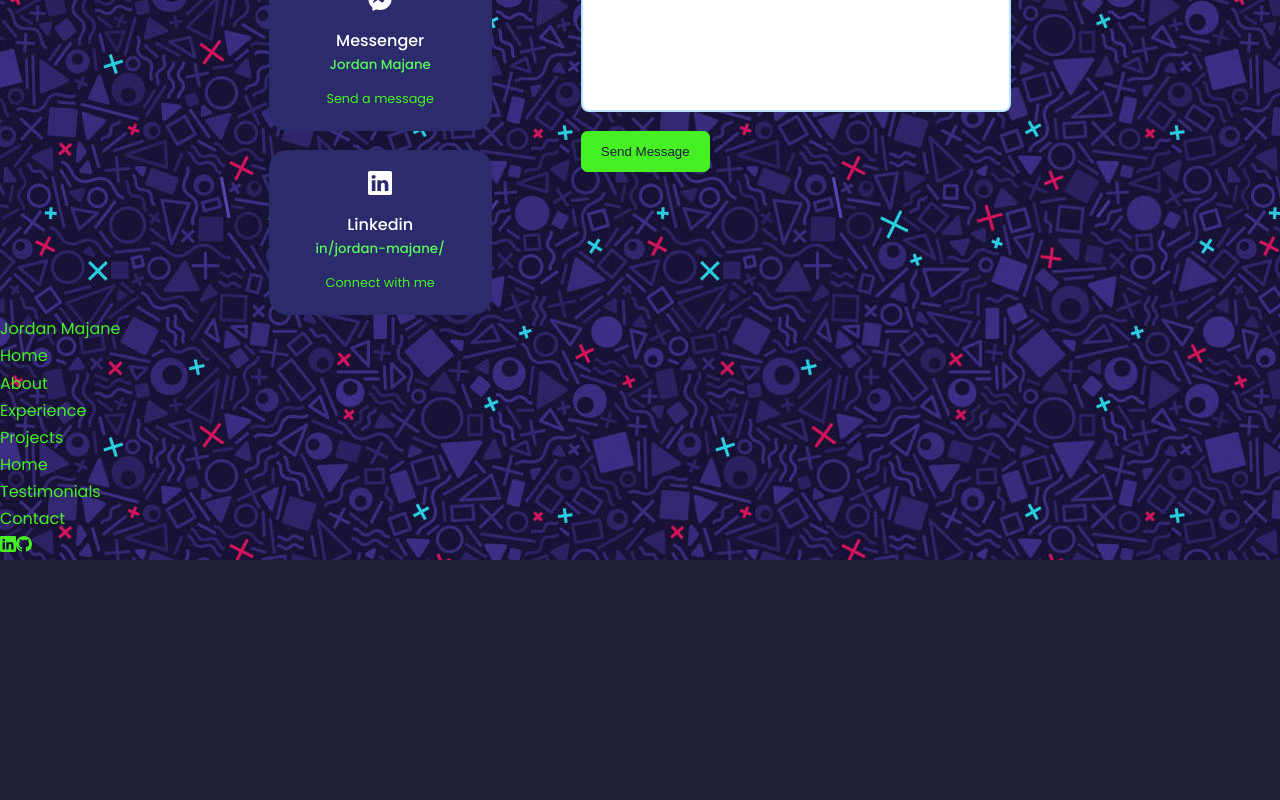
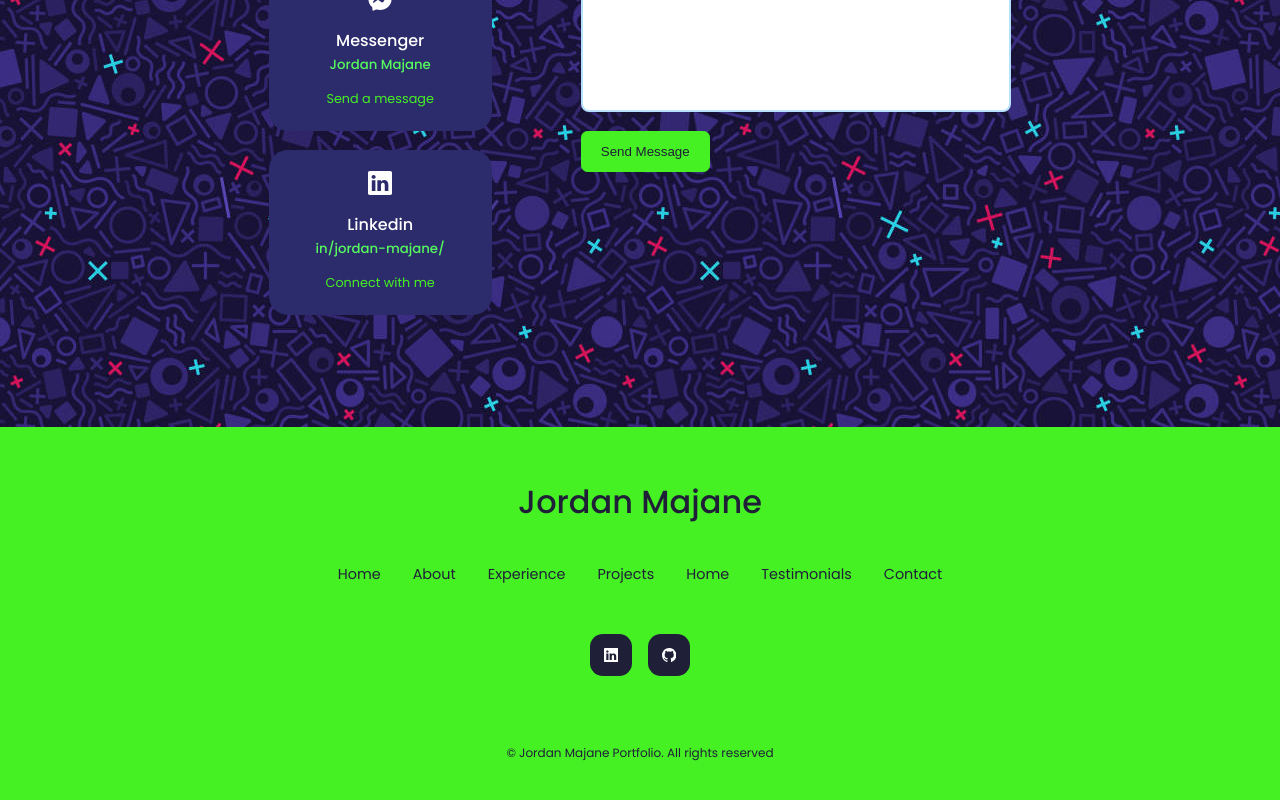
Before and after one commit to Jmajane/Portfolio, a React (Create React App) app: page / in a window 1280 px wide. Shown: the part 4757-5557 px from the top of the page. Before the commit the page ends 5317 px from the top, so only its background shows below. Built offline with nearby package versions, Linux system fonts and the light colour scheme.

Commit message:
footer section completed

```diff
--- a/src/components/footer/Footer.jsx
+++ b/src/components/footer/Footer.jsx
@@ -8,7 +8,7 @@
     <footer>
       <a href="#" className='footer__logo'>Jordan Majane</a>
 
-      <ul>
+      <ul className='permalinks'>
         <li><a href='#'>Home</a></li>
         <li><a href='#about'>About</a></li>
         <li><a href='#experience'>Experience</a></li>
@@ -22,6 +22,10 @@
         <a href="https://www.linkedin.com/in/jordan-majane/"><BsLinkedin /></a>
         <a href="https://github.com/Jmajane"><BsGithub /></a>
       </div>
+
+      <div className="footer__copyright">
+        <small>&copy; Jordan Majane Portfolio. All rights reserved</small>
+      </div>
     </footer>
   )
 }
--- a/src/components/footer/footer.css
+++ b/src/components/footer/footer.css
@@ -0,0 +1,67 @@
+footer {
+    background: var(--color-primary);
+    padding: 3rem 0;
+    text-align: center;
+    font-size: 0.9rem;
+    margin-top: 7rem;
+}
+
+footer a {
+    color: var(--color-bg)
+}
+
+.footer__logo {
+    font-size: 2rem;
+    font-weight: 500;
+    margin-bottom: 2rem;
+    display: inline-block;
+}
+
+.permalinks {
+    display: flex;
+    flex-wrap: wrap;
+    justify-content: center;
+    gap: 2rem;
+    margin: 0 auto 3rem;
+}
+
+.footer__socials {
+    display: flex;
+    justify-content: center;
+    gap: 1rem;
+    margin-bottom: 4rem;
+}
+
+.footer__socials a {
+    background: var(--color-bg);
+    color: var(--color-white);
+    padding: 0.8rem;
+    border-radius: 0.8rem;
+    display: flex;
+    border: 1px solid transparent;
+}
+
+
+.footer__socials a:hover {
+    background: transparent;
+    color: var(--color-bg);
+    border-color: var(--color-bg);
+}
+
+.footer__copyright {
+    margin-bottom: 4rem;
+    color: var(--color-bg);
+}
+
+/* MEDIA QEURIES (SMALL DEVICES) */
+
+@media screen and (max-width: 600px) {
+    .permalinks {
+        flex-direction: column;
+        gap: 1.5rem;
+    }
+
+    .footer__socials {
+        margin-bottom: 2.6rem;
+    }
+}
```
